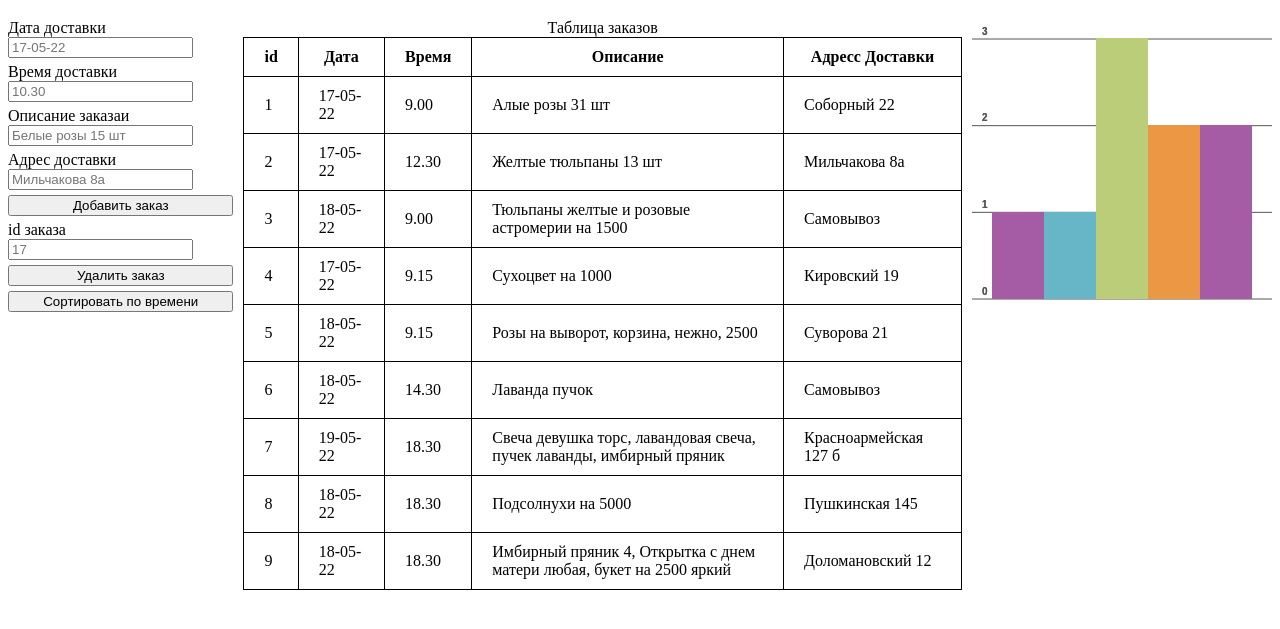
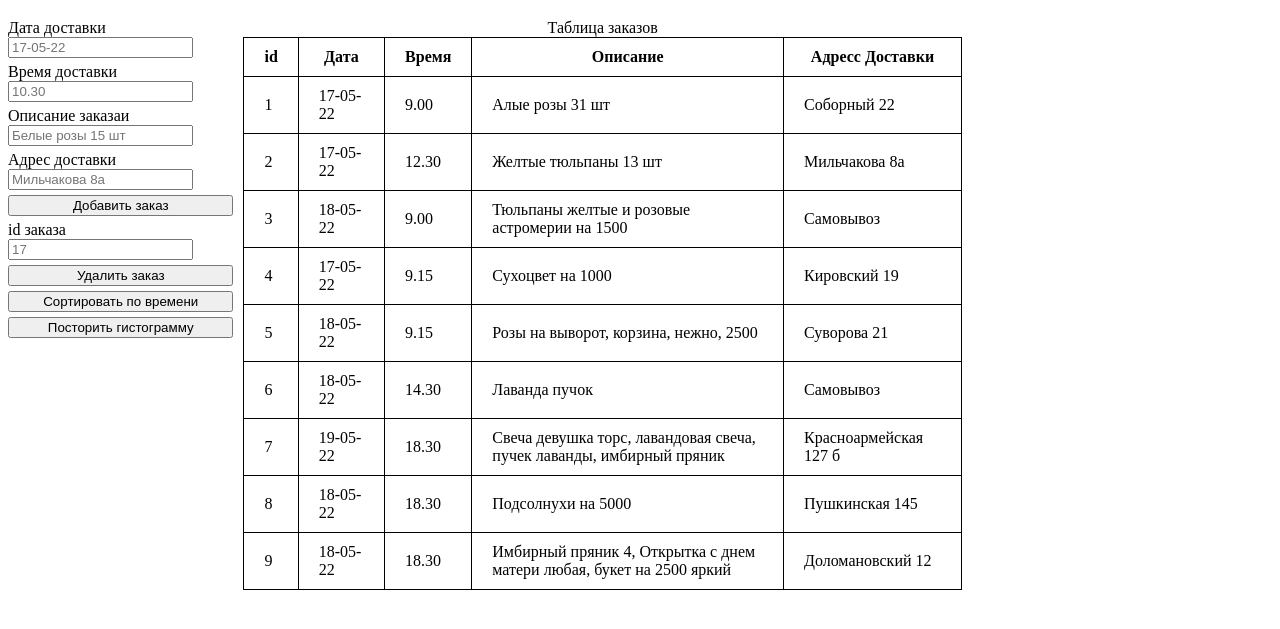
Before and after one commit to Aelina29/Floristic, a website built with Parcel: page index.html in a window 1280 px wide. Shown: the part 61-690 px from the top of the page. Built offline with nearby package versions, Linux system fonts and the light colour scheme.

Commit message:
histogram done

```diff
--- a/index.html
+++ b/index.html
@@ -59,6 +59,11 @@
         <button id="sortButton">
             Сортировать по времени
         </button>
+
+        <button id="histButton">
+            Посторить гистограмму
+        </button>
+
     </div>
 
     <div id="tableDiv">
--- a/src/canvas.js
+++ b/src/canvas.js
@@ -1,3 +1,5 @@
+import {TimeCompare} from "../src/table";
+
 function drawLine(ctx, startX, startY, endX, endY,color){
     ctx.save();
     ctx.strokeStyle = color;
@@ -6,8 +8,6 @@ function drawLine(ctx, startX, startY, endX, endY,color){
     ctx.lineTo(endX,endY);
     ctx.stroke();
     ctx.restore();
-
-            console.log("drawLine");
 }
 
 function drawBar(ctx, upperLeftCornerX, upperLeftCornerY, width, height,color){
@@ -15,109 +15,86 @@ function drawBar(ctx, upperLeftCornerX, upperLeftCornerY, width, height,color){
     ctx.fillStyle=color;
     ctx.fillRect(upperLeftCornerX,upperLeftCornerY,width,height);
     ctx.restore();
+
 }
 
 class Barchart
 {
-    constructor(options) {
-        this.options = options;
-        this.canvas = options.canvas;
-        this.ctx = this.canvas.getContext("2d");
-        this.colors = options.colors;
+    constructor(canvas) {
+        this.canvas = canvas;
+        this.ctx = canvas.getContext("2d");
+        this.colors = ["#a55ca5","#67b6c7", "#bccd7a","#eb9743"];
+        this.padding = 20;
+        this.gridScale = 1;
+        this.gridColor = "#555454";
     }
+    draw(mapData)
+    {
+        //чистим
+        this.ctx.clearRect(0,0,this.canvas.width,this.canvas.height);
 
-    draw()
-    {
+        //создаем массив ключей и сортируем его
+        let sortKey = new Array();
+        let iterKey = mapData.keys();
+        for (let i = 0; i<mapData.size;i++)
+            sortKey.push(iterKey.next().value);
+        sortKey = sortKey.sort(TimeCompare);
+
         let maxValue = 0;
-        for (let val of this.options.data.values()) {
-            maxValue = Math.max(maxValue,val);
-        }
-        let canvasActualHeight = this.canvas.height - this.options.padding * 2;
-        let canvasActualWidth = this.canvas.width - this.options.padding * 2;
+        for (let val of mapData.values()) { maxValue = Math.max(maxValue,val); }
+        let canvasActualHeight = this.canvas.height - this.padding * 2;
+        let canvasActualWidth = this.canvas.width - this.padding * 2;
 
-        //drawing the grid lines
+        //рисуем горизонтальные линии
         let gridValue = 0;
-        while (gridValue <= maxValue){
-            let gridY = canvasActualHeight * (1 - gridValue/maxValue) + this.options.padding;
-            drawLine(
-                this.ctx,
-                0,
-                gridY,
-                this.canvas.width,
-                gridY,
-                this.options.gridColor
-            );
-            //writing grid markers
+        while (gridValue <= maxValue)
+        {
+            let gridY = canvasActualHeight * (1 - gridValue/maxValue) + this.padding;
+            drawLine(this.ctx,0,gridY,this.canvas.width,gridY,this.gridColor);
+            //и горизонтальные метки
             this.ctx.save();
-            this.ctx.fillStyle = this.options.gridColor;
+            this.ctx.fillStyle = this.gridColor;
             this.ctx.textBaseline="bottom";
             this.ctx.font = "bold 10px Arial";
             this.ctx.fillText(gridValue, 10,gridY - 2);
             this.ctx.restore();
-
-            gridValue+=this.options.gridScale;
+            gridValue+=this.gridScale;
         }
 
-        //drawing the bars
+        //рисуем столбики
         let barIndex = 0;
-        let numberOfBars = this.options.data.size;
-        let barSize = (canvasActualWidth)/numberOfBars;
+        let barSize = (canvasActualWidth)/mapData.size;
         const coef = Math.round(canvasActualHeight /maxValue);
-        //for (let categ in this.options.data)
-        for (let val of this.options.data.values())
-        {
-            let barHeight = coef * val;
-            drawBar(
-                this.ctx,
-                this.options.padding + barIndex * barSize,
-                this.canvas.height - barHeight - this.options.padding,
-                barSize,
-                barHeight,
-                this.colors[barIndex%this.colors.length]
+        sortKey.forEach(key => {
+            let barHeight = coef * mapData.get(key);
+            drawBar(this.ctx,
+                this.padding + barIndex * barSize,
+                this.canvas.height - barHeight - this.padding,
+                barSize, barHeight, this.colors[barIndex%this.colors.length]
             );
             barIndex++;
-        }
+        });
 
-
-        //drawing the col markers
-        gridValue = 0;
-        while (gridValue <= maxValue){
-            let gridY = canvasActualHeight * (1 - gridValue/maxValue) + this.options.padding;
-
-            //writing grid markers
-            this.ctx.save();
-            this.ctx.fillStyle = this.options.gridColor;
-            this.ctx.textBaseline="bottom";
-            this.ctx.font = "bold 10px Arial";
-            this.ctx.fillText(gridValue, 10,gridY - 2);
-            this.ctx.restore();
-
-            gridValue+=this.options.gridScale;
-        }
-
-        //drawing series name
-        // this.ctx.save();
-        // this.ctx.textBaseline="bottom";
-        // this.ctx.textAlign="center";
-        // this.ctx.fillStyle = "#000000";
-        // this.ctx.font = "bold 14px Arial";
-        // this.ctx.fillText(this.options.seriesName, this.canvas.width/2,this.canvas.height);
-        // this.ctx.restore();
-
-        //draw legend
-        // barIndex = 0;
-        // let legend = document.querySelector("legend[for='myCanvas']");
-        // let ul = document.createElement("ul");
-        // legend.append(ul);
-        // for (let categ in this.options.data){
-        //     let li = document.createElement("li");
-        //     li.style.listStyle = "none";
-        //     li.style.borderLeft = "20px solid "+this.colors[barIndex%this.colors.length];
-        //     li.style.padding = "5px";
-        //     li.textContent = categ;
-        //     ul.append(li);
-        //     barIndex++;
-        //}
+        //маркеры по горизонтали 1
+        // gridValue = 1;
+        // while (gridValue <= mapData.size){
+        //     let gridY = canvasActualHeight * ( gridValue/mapData.size) + this.padding;
+        //     this.ctx.save();
+        //     this.ctx.fillStyle = this.gridColor;
+        //     this.ctx.font = "bold 10px Arial";
+        //     this.ctx.fillText(sortKey[gridValue-1], gridY-40 , 300);
+        //     this.ctx.restore();
+        //     gridValue+=this.gridScale;
+        // }
+        //маркеры по горизонтали 2
+        barIndex = 0;
+        let y = canvasActualHeight + this.padding+15;
+        let x = this.padding+2;
+        sortKey.forEach(key => {
+            this.ctx.fillText(key, x, y);
+            barIndex++;
+            x+= barSize;
+        });
     }
 }
 
--- a/src/index.js
+++ b/src/index.js
@@ -10,6 +10,7 @@ function setup() {
     document.getElementById('addButton').onclick = addOrder;
     document.getElementById('deleteButton').onclick = deleteOrder;
     document.getElementById('sortButton').onclick = sortTime;
+    document.getElementById('histButton').onclick = hist;
 }
 
 let table = new Table();
@@ -25,22 +26,15 @@ table.AddOrder(new Order(table.lastID+1,"18-05-22","18.30","Подсолнухи
 table.AddOrder(new Order(table.lastID+1,"18-05-22","18.30","Имбирный пряник 4, Открытка с днем матери любая, букет на 2500 яркий","Доломановский 12"));
 redrawTable();
 
-let mapData = OrderForeachTime();
 const myCanvas = document.getElementById("myCanvas");
 myCanvas.width = 300;
 myCanvas.height = 300;
-let myBarchart = new Barchart(
-    {
-        canvas:myCanvas,
-        seriesName:"Vinyl records",
-        padding:20,
-        gridScale:1,
-        gridColor:"#555454",
-        data:mapData,
-        colors:["#a55ca5","#67b6c7", "#bccd7a","#eb9743"]
-    }
-);
-myBarchart.draw();
+let myBarchart = new Barchart(myCanvas);
+
+function hist()
+{
+    myBarchart.draw(OrderForeachTime());
+}
 
 function sortTime()
 {
@@ -86,7 +80,8 @@ function addOrder(){
     if (!IsTime(time)) {alert("Wrong Time!!!"); f = 0;}
     const disc = document.getElementById('description').value;
     const adr = document.getElementById('address').value;
-    let ord = new Order(table.lastID+1,"17-05-22","9.00","Белые розы 31 шт","Соборный 22");
+    //let ord = new Order(table.lastID+1,"17-05-22","10.00","Белые розы 31 шт","Соборный 22");
+    let ord = new Order(table.lastID+1,"17-05-22",time,"Белые розы 31 шт","Соборный 22");
     if (f) table.AddOrder(ord);
     redrawTable();
 }
@@ -108,6 +103,5 @@ function OrderForeachTime()
             map.set(time,map.get(time)+1);
         }
     }
-    const sortedAsc = new Map([...map].sort());
-    return sortedAsc;
+    return map;
 }
--- a/src/table.js
+++ b/src/table.js
@@ -24,15 +24,15 @@ class Table {
       if (ind!=-1) this.arr.splice(ind, 1);
   }
   SorByTime() {
-      this.arr.sort(TimeCompare);
+      this.arr.sort((a,b)=>TimeCompare(a.time, b.time));
       this.arr.sort(DateCompare);
   }
 }
 
 function TimeCompare(a,b)
 {
-  let ar = a.time.split('.');
-  let br = b.time.split('.');
+  let ar = a.split('.');
+  let br = b.split('.');
   if (Number(ar[0]) < Number(br[0])) return -1;
   if (Number(ar[0]) > Number(br[0])) return 1;
   if (Number(ar[0]) == Number(br[0]))
@@ -72,11 +72,6 @@ function IsDate(str)
 {
     const ar = str.split('-');
     if (ar.length != 3) return false;
-    // ar.forEach(el => {
-    //     console.log(el);
-    //     console.log(isNaN(Number(el)));
-    //     if (isNaN(Number(el))) return false;
-    // }); //ПАЧИМУ НЕ РАБОТАЕТ??????????????
     for (let i = 0; i < 3; i++) {
         if (isNaN(Number(ar[i]))) return false;
     }
@@ -91,3 +86,4 @@ export {Order}
 export {Table}
 export {IsTime}
 export {IsDate}
+export {TimeCompare}
```
